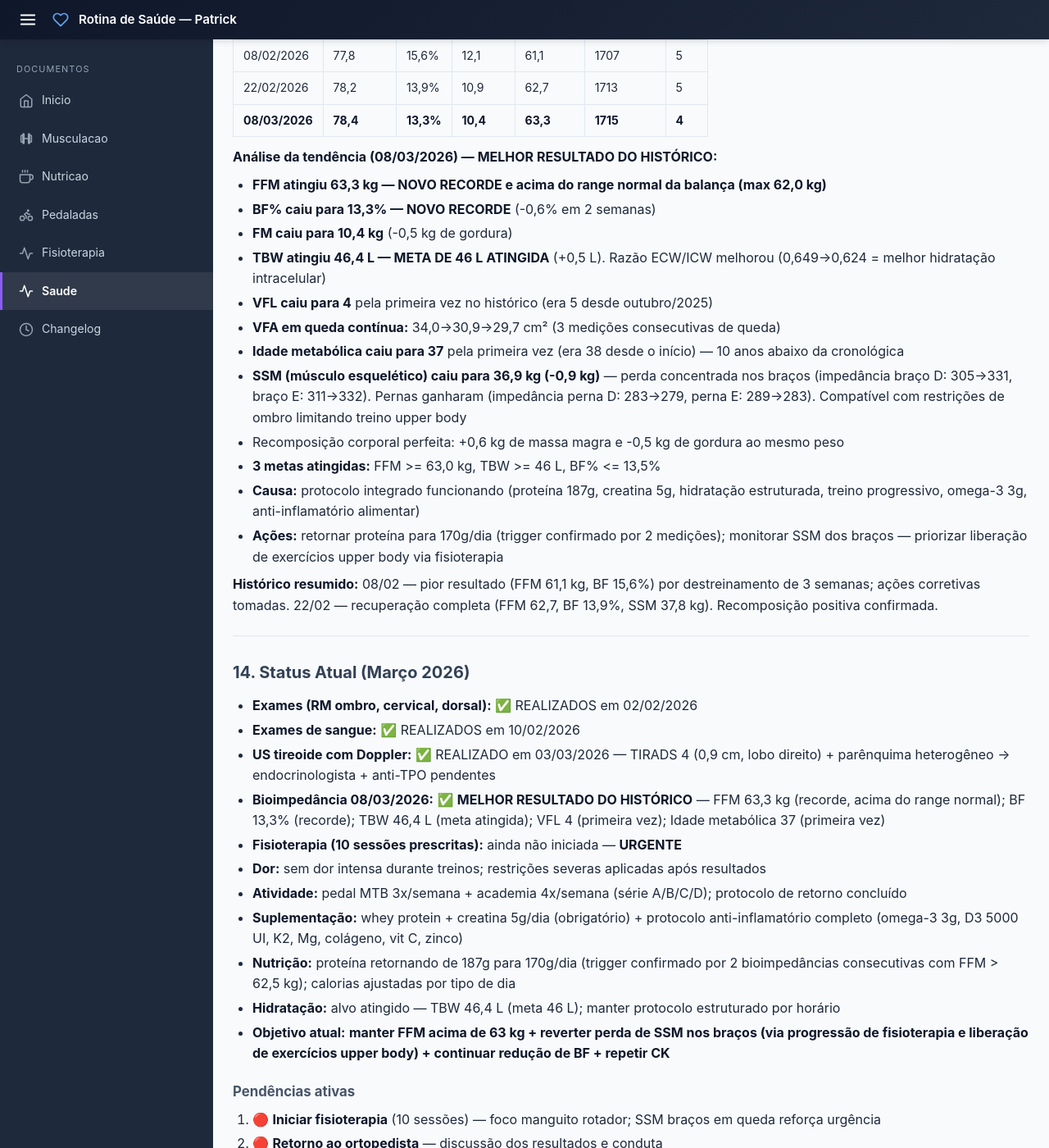
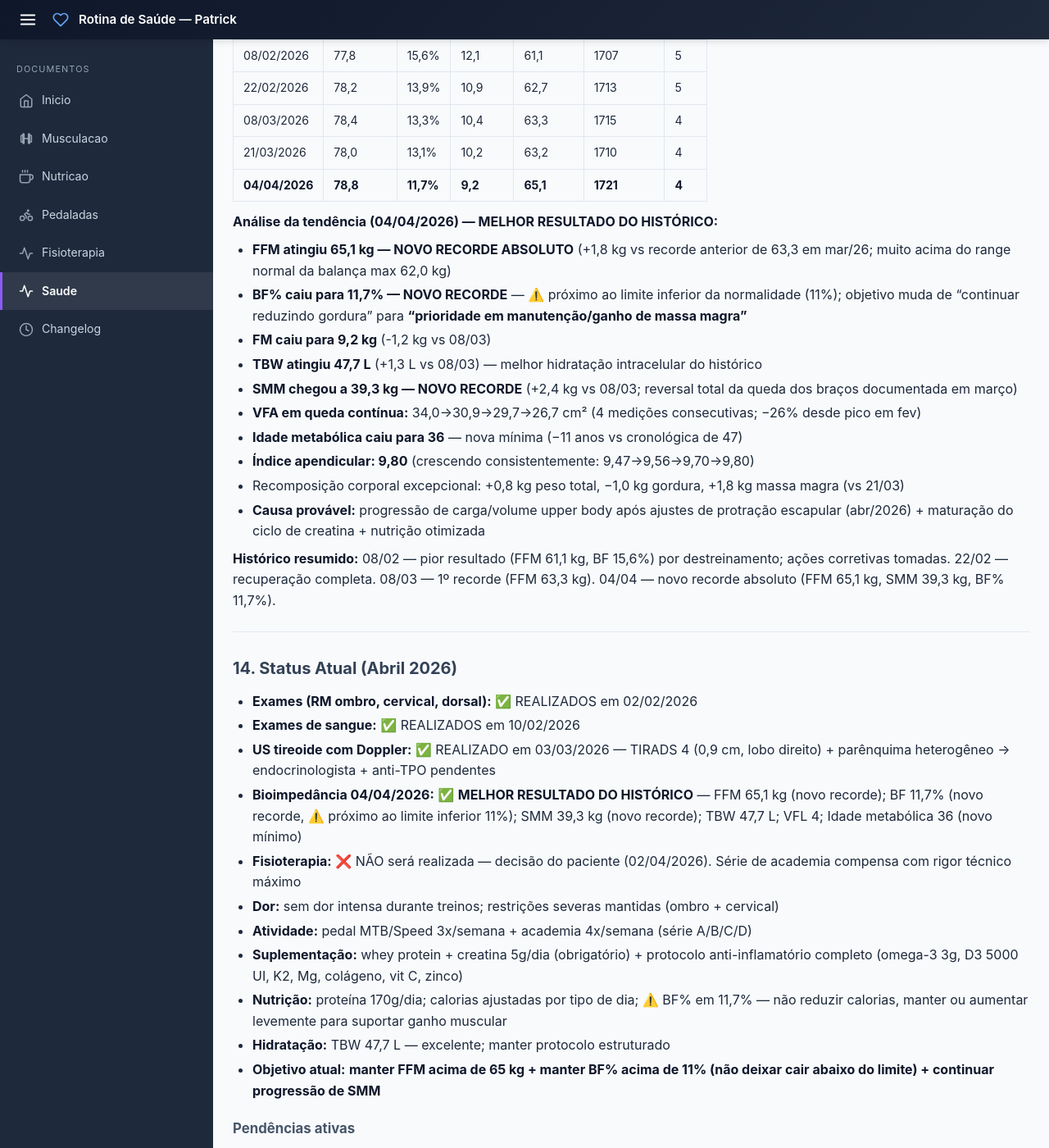
Before and after one commit to criapix/rotina-saude, a Jekyll site: the page built from dados-saude.md, in a window 1280 px wide and 1400 px high, scrolled down 6303 px. Shown: the whole window at 82% size. Built offline with Jekyll 4.4.1, drawn with Linux system fonts in a browser that asks for light colours; some of the changed text lies outside the part shown.

Commit message:
Atualiza plano nutricional e bioimpedância com novos recordes de FFM e SMM; ajusta objetivos e metas de monitoramento; inclui análise detalhada de resultados e mudanças na nutrição. Adiciona novo arquivo JSON com dados de bioimpedância de 04/04/2026.

```diff
--- a/dados-saude.md
+++ b/dados-saude.md
@@ -247,57 +247,55 @@ Demais marcadores normais: eletrólitos, função hepática/renal, hemograma, te
 | 25/01/2026 | 78,8 | 14,0% | 11,0 | 63,1 | 1721 | 5 |
 | 08/02/2026 | 77,8 | 15,6% | 12,1 | 61,1 | 1707 | 5 |
 | 22/02/2026 | 78,2 | 13,9% | 10,9 | 62,7 | 1713 | 5 |
-| **08/03/2026** | **78,4** | **13,3%** | **10,4** | **63,3** | **1715** | **4** |
+| 08/03/2026 | 78,4 | 13,3% | 10,4 | 63,3 | 1715 | 4 |
+| 21/03/2026 | 78,0 | 13,1% | 10,2 | 63,2 | 1710 | 4 |
+| **04/04/2026** | **78,8** | **11,7%** | **9,2** | **65,1** | **1721** | **4** |
 
-**Análise da tendência (08/03/2026) — MELHOR RESULTADO DO HISTÓRICO:**
-- **FFM atingiu 63,3 kg — NOVO RECORDE e acima do range normal da balança (max 62,0 kg)**
-- **BF% caiu para 13,3% — NOVO RECORDE** (-0,6% em 2 semanas)
-- **FM caiu para 10,4 kg** (-0,5 kg de gordura)
-- **TBW atingiu 46,4 L — META DE 46 L ATINGIDA** (+0,5 L). Razão ECW/ICW melhorou (0,649→0,624 = melhor hidratação intracelular)
-- **VFL caiu para 4** pela primeira vez no histórico (era 5 desde outubro/2025)
-- **VFA em queda contínua:** 34,0→30,9→29,7 cm² (3 medições consecutivas de queda)
-- **Idade metabólica caiu para 37** pela primeira vez (era 38 desde o início) — 10 anos abaixo da cronológica
-- **SSM (músculo esquelético) caiu para 36,9 kg (-0,9 kg)** — perda concentrada nos braços (impedância braço D: 305→331, braço E: 311→332). Pernas ganharam (impedância perna D: 283→279, perna E: 289→283). Compatível com restrições de ombro limitando treino upper body
-- Recomposição corporal perfeita: +0,6 kg de massa magra e -0,5 kg de gordura ao mesmo peso
-- **3 metas atingidas:** FFM >= 63,0 kg, TBW >= 46 L, BF% <= 13,5%
-- **Causa:** protocolo integrado funcionando (proteína 187g, creatina 5g, hidratação estruturada, treino progressivo, omega-3 3g, anti-inflamatório alimentar)
-- **Ações:** retornar proteína para 170g/dia (trigger confirmado por 2 medições); monitorar SSM dos braços — priorizar liberação de exercícios upper body via fisioterapia
+**Análise da tendência (04/04/2026) — MELHOR RESULTADO DO HISTÓRICO:**
+- **FFM atingiu 65,1 kg — NOVO RECORDE ABSOLUTO** (+1,8 kg vs recorde anterior de 63,3 em mar/26; muito acima do range normal da balança max 62,0 kg)
+- **BF% caiu para 11,7% — NOVO RECORDE** — ⚠️ próximo ao limite inferior da normalidade (11%); objetivo muda de "continuar reduzindo gordura" para **"prioridade em manutenção/ganho de massa magra"**
+- **FM caiu para 9,2 kg** (-1,2 kg vs 08/03)
+- **TBW atingiu 47,7 L** (+1,3 L vs 08/03) — melhor hidratação intracelular do histórico
+- **SMM chegou a 39,3 kg — NOVO RECORDE** (+2,4 kg vs 08/03; reversal total da queda dos braços documentada em março)
+- **VFA em queda contínua:** 34,0→30,9→29,7→26,7 cm² (4 medições consecutivas; −26% desde pico em fev)
+- **Idade metabólica caiu para 36** — nova mínima (−11 anos vs cronológica de 47)
+- **Índice apendicular: 9,80** (crescendo consistentemente: 9,47→9,56→9,70→9,80)
+- Recomposição corporal excepcional: +0,8 kg peso total, −1,0 kg gordura, +1,8 kg massa magra (vs 21/03)
+- **Causa provável:** progressão de carga/volume upper body após ajustes de protração escapular (abr/2026) + maturação do ciclo de creatina + nutrição otimizada
 
-**Histórico resumido:** 08/02 — pior resultado (FFM 61,1 kg, BF 15,6%) por destreinamento de 3 semanas; ações corretivas tomadas. 22/02 — recuperação completa (FFM 62,7, BF 13,9%, SSM 37,8 kg). Recomposição positiva confirmada.
+**Histórico resumido:** 08/02 — pior resultado (FFM 61,1 kg, BF 15,6%) por destreinamento; ações corretivas tomadas. 22/02 — recuperação completa. 08/03 — 1º recorde (FFM 63,3 kg). 04/04 — novo recorde absoluto (FFM 65,1 kg, SMM 39,3 kg, BF% 11,7%).
 
 ---
 
-## 14. Status Atual (Março 2026)
+## 14. Status Atual (Abril 2026)
 
 - **Exames (RM ombro, cervical, dorsal):** ✅ REALIZADOS em 02/02/2026
 - **Exames de sangue:** ✅ REALIZADOS em 10/02/2026
 - **US tireoide com Doppler:** ✅ REALIZADO em 03/03/2026 — TIRADS 4 (0,9 cm, lobo direito) + parênquima heterogêneo → endocrinologista + anti-TPO pendentes
-- **Bioimpedância 08/03/2026:** ✅ **MELHOR RESULTADO DO HISTÓRICO** — FFM 63,3 kg (recorde, acima do range normal); BF 13,3% (recorde); TBW 46,4 L (meta atingida); VFL 4 (primeira vez); Idade metabólica 37 (primeira vez)
-- **Fisioterapia (10 sessões prescritas):** ainda não iniciada — **URGENTE**
-- **Dor:** sem dor intensa durante treinos; restrições severas aplicadas após resultados
-- **Atividade:** pedal MTB 3x/semana + academia 4x/semana (série A/B/C/D); protocolo de retorno concluído
+- **Bioimpedância 04/04/2026:** ✅ **MELHOR RESULTADO DO HISTÓRICO** — FFM 65,1 kg (novo recorde); BF 11,7% (novo recorde, ⚠️ próximo ao limite inferior 11%); SMM 39,3 kg (novo recorde); TBW 47,7 L; VFL 4; Idade metabólica 36 (novo mínimo)
+- **Fisioterapia:** ❌ NÃO será realizada — decisão do paciente (02/04/2026). Série de academia compensa com rigor técnico máximo
+- **Dor:** sem dor intensa durante treinos; restrições severas mantidas (ombro + cervical)
+- **Atividade:** pedal MTB/Speed 3x/semana + academia 4x/semana (série A/B/C/D)
 - **Suplementação:** whey protein + creatina 5g/dia (obrigatório) + protocolo anti-inflamatório completo (omega-3 3g, D3 5000 UI, K2, Mg, colágeno, vit C, zinco)
-- **Nutrição:** proteína retornando de 187g para 170g/dia (trigger confirmado por 2 bioimpedâncias consecutivas com FFM > 62,5 kg); calorias ajustadas por tipo de dia
-- **Hidratação:** alvo atingido — TBW 46,4 L (meta 46 L); manter protocolo estruturado por horário
-- **Objetivo atual:** **manter FFM acima de 63 kg + reverter perda de SSM nos braços (via progressão de fisioterapia e liberação de exercícios upper body) + continuar redução de BF + repetir CK**
+- **Nutrição:** proteína 170g/dia; calorias ajustadas por tipo de dia; ⚠️ BF% em 11,7% — não reduzir calorias, manter ou aumentar levemente para suportar ganho muscular
+- **Hidratação:** TBW 47,7 L — excelente; manter protocolo estruturado
+- **Objetivo atual:** **manter FFM acima de 65 kg + manter BF% acima de 11% (não deixar cair abaixo do limite) + continuar progressão de SMM**
 
 ### Pendências ativas
-1. 🔴 **Iniciar fisioterapia** (10 sessões) — foco manguito rotador; SSM braços em queda reforça urgência
-2. 🔴 **Retorno ao ortopedista** — discussão dos resultados e conduta
-3. 🔴 **Repetir CK** + PCR — prazo ~10/03 já chegou (último: 480 U/L)
-4. 🔴 **ENMG membro superior direito** — prazo até ~10/04/2026 (radiculopatia C8 vs neuropatia ulnar)
-5. 🔴 **Consulta endocrinologista** + **anti-TPO** — avaliar TIRADS 4 + parênquima heterogêneo
-6. ⚠️ **Vitamina D reavaliar** — janela abr/2026 (dose 5000 UI/dia desde fev)
-7. ⚠️ **US tireoide controle** — 6-12 meses (set/2026-mar/2027)
-8. ⚠️ **SSM braços em queda** — impedância braço D: 305→331, E: 311→332; priorizar liberação upper body
-9. ⚠️ **Deload obrigatório** — 5a semana de março/2026
-10. 🎯 **Meta bio ~22/03/2026:** FFM >= 63,0 · TBW >= 46 · BF% <= 13,0% · SSM >= 37,0 · VFA <= 29 · VFL = 4
-11. 🎯 **Próximo painel completo:** Maio/2026
+1. 🔴 **Repetir CK** + PCR — vencido (prazo era ~10/03); último: 480 U/L
+2. 🔴 **ENMG membro superior direito** — prazo ~10/04/2026 (iminente); radiculopatia C8 vs neuropatia ulnar
+3. 🔴 **Consulta endocrinologista** + **anti-TPO** — avaliar TIRADS 4 + parênquima heterogêneo
+4. ⚠️ **Vitamina D reavaliar** — janela abr/2026 (agora); dose 5000 UI/dia desde fev
+5. ⚠️ **US tireoide controle** — 6-12 meses (set/2026-mar/2027)
+6. ⚠️ **BF% em 11,7%** — monitorar na próxima bio; se cair abaixo de 11%, aumentar calorias nos dias de treino
+7. 🎯 **Meta bio ~mai/2026:** FFM >= 65,0 · SMM >= 39,0 · BF% >= 11,0% (não cair abaixo) · VFA <= 26 · VFL = 4
+8. 🎯 **Próximo painel completo:** Maio/2026
 
 ### Concluídos (histórico)
 - ✅ RM ombro/cervical/dorsal (02/02), exames de sangue (10/02), US tireoide (03/03), parecer multidisciplinar (08/02)
-- ✅ FFM recuperada (63,3 kg — recorde), TBW 46,4 L (meta atingida), BF% 13,3% (recorde)
-- ✅ Proteína retornada de 187g para 170g/dia, série/nutrição/pedal ajustados
+- ✅ FFM 65,1 kg (novo recorde absoluto), SMM 39,3 kg (novo recorde), BF% 11,7% (novo recorde), TBW 47,7 L
+- ✅ Proteína estabilizada em 170g/dia; série ajustada para protração escapular (abr/2026)
+- ✅ Fisioterapia formal descartada (decisão 02/04/2026); protocolo compensatório na série
 
 ---
 
```
Also changed, not shown: Bioimpedância/2026-04-04.json (added, +1 -0 lines), Recomendação nutricional/Plano nutricional.md (+34 -33 lines), .claude/agent-memory/cycling-performance-coach/user_athlete_profile.md, .claude/agent-memory/ortopedista-esportivo/user_patrick.md, .claude/agent-memory/personal-trainer-reviewer/user_profile.md, changelog.md.
